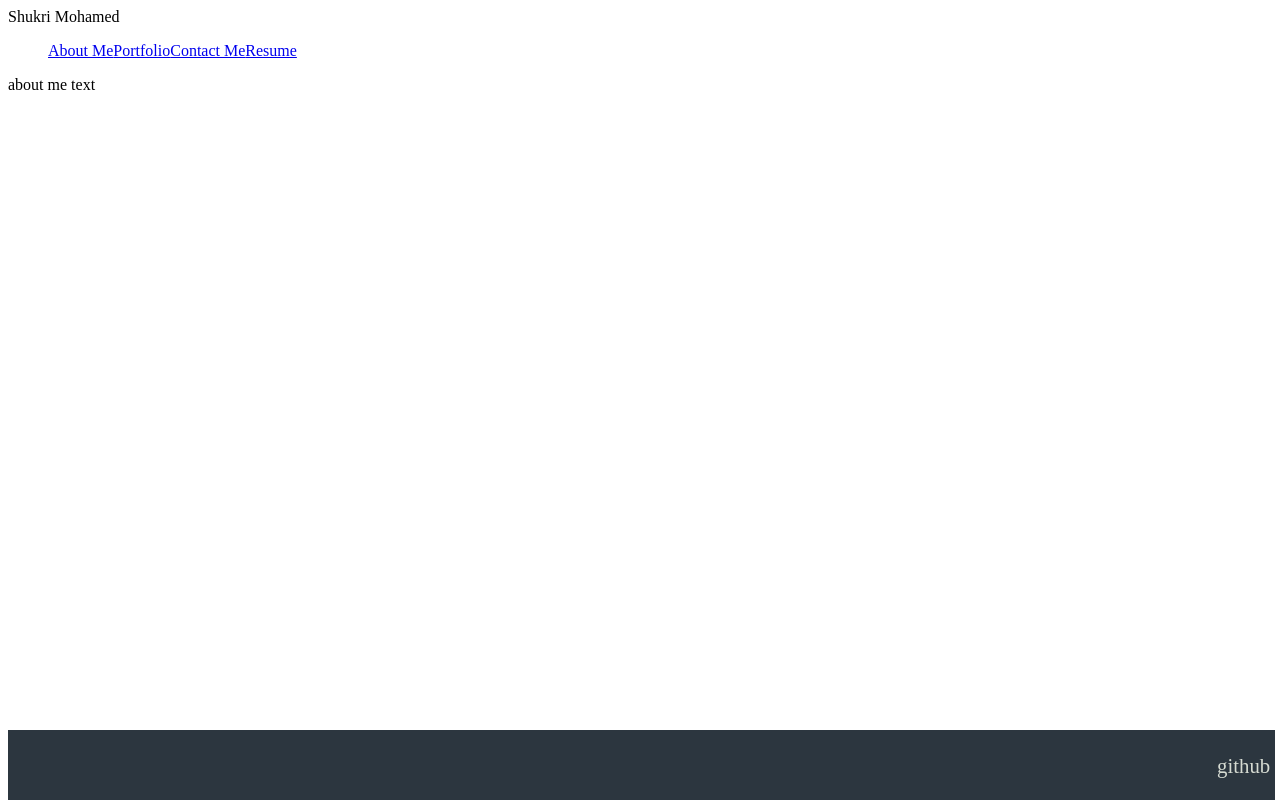
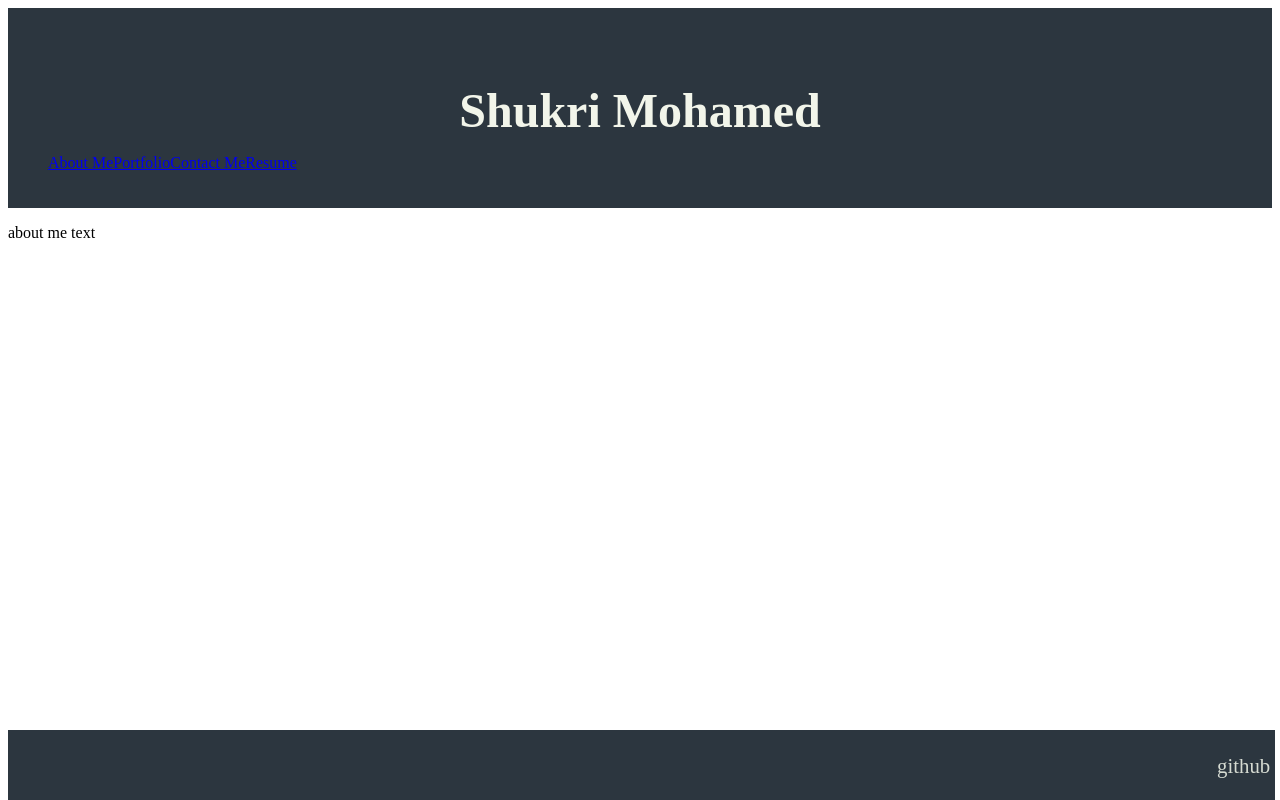
Before and after one commit to Shukrim433/week-20-react-portfolio, a React (Vite) app: page / in a window 1280 px wide. Built offline with nearby package versions, Linux system fonts and the light colour scheme.

Commit message:
added some css to header

```diff
--- a/src/components/Header.jsx
+++ b/src/components/Header.jsx
@@ -1,11 +1,12 @@
 import { Link } from 'react-router-dom'; //**
 import Navbar from './UI/Navbar';
+import '../styles/Header.css';
 
 export default function Header() {
     // The Navbar UI component will render each of the Link elements in the links prop
     return (
         <header className="header">
-            Shukri Mohamed
+           <h1>Shukri Mohamed</h1>
             <Navbar
                 links={[  // passes an array of these link components to the navbar comp to display
                 <Link key={1} className="nav-link" to="/">
--- /dev/null
+++ b/src/styles/Header.css
@@ -0,0 +1,17 @@
+:root{
+  --main-color: #2C363F;
+  --secondary-color:  #F2F5EA;
+  --accent-color:  #D6DBD2;
+}
+.header {
+  background:var(--main-color);
+  height: 200px;
+}
+
+.header h1 {
+  margin: 0;
+  padding-top: 75px;
+  text-align: center;
+  color: var(--secondary-color);
+  font-size: 3rem;
+}
```
